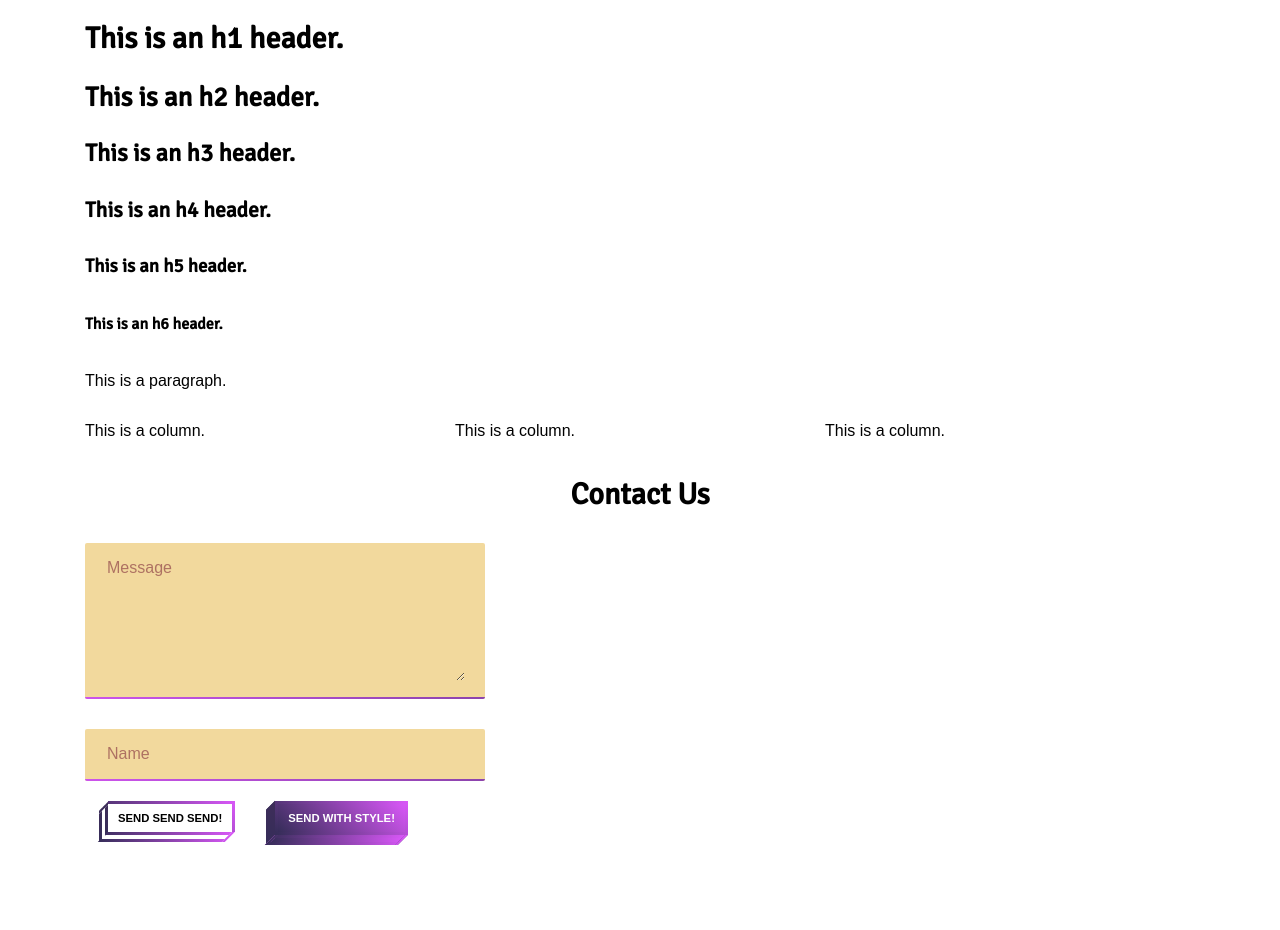
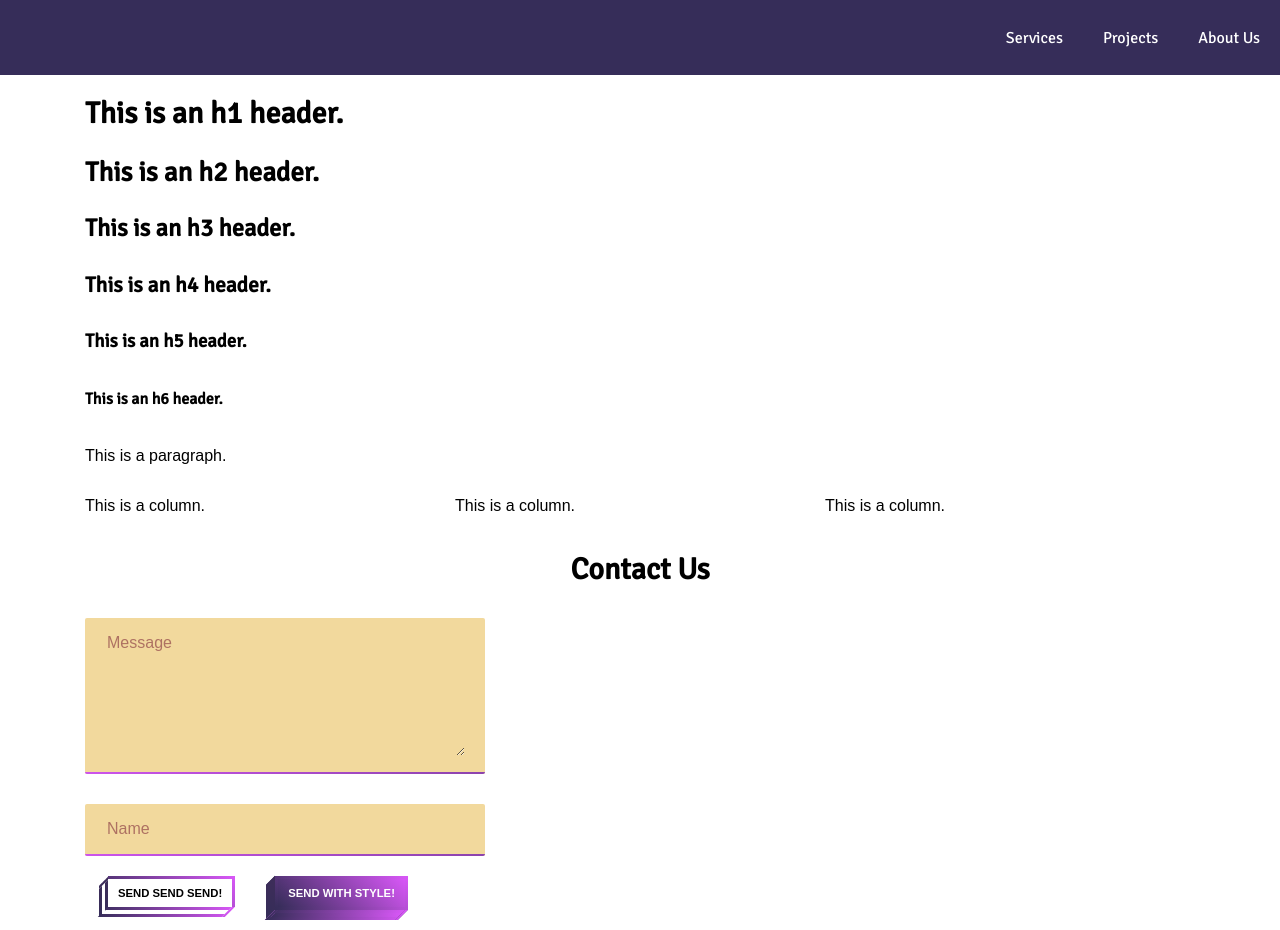
Before and after one commit to vermilion-tech/vt-rebuild-1, a Vue app: page / in a window 1280 px wide. Before the commit the page ends 855 px from the top, so only its background shows below. Built offline with nearby package versions, Linux system fonts and the light colour scheme; a web font is replaced by a local one.

Commit message:
Added basic navbar, now let's add the decorative elements

```diff
--- a/src/App.vue
+++ b/src/App.vue
@@ -1,5 +1,7 @@
 <template>
   <div id="app">
+
+    <Navbar :pages="pages" />
 
     <Container>
 
@@ -56,6 +58,7 @@ import FloatingFormLabel from './components/atoms/FloatingFormLabel.vue';
 import FormTextInput from './components/molecules/FormTextInput.vue';
 import FormTextArea from './components/molecules/FormTextArea.vue';
 import GradientButton from './components/atoms/GradientButton.vue';
+import Navbar from './components/molecules/Navbar.vue';
 import Row from './components/atoms/Row.vue';
 export default {
   name: 'app',
@@ -66,13 +69,28 @@ export default {
     FormTextArea,
     FormTextInput,
     GradientButton,
+    Navbar,
     Row
   },
 
   data: function() {
     return {
       name: '',
-      message: ''
+      message: '',
+      pages: [
+        {
+          name: 'Services',
+          path: 'services'
+        },
+        {
+          name: 'Projects',
+          path: 'projects'
+        },
+        {
+          name: 'About Us',
+          path: 'about'
+        }
+      ]
     }
   }
 }
--- /dev/null
+++ b/src/components/molecules/Navbar.vue
@@ -0,0 +1,47 @@
+<!-- A navbar designed to fit at the top -->
+<template>
+	<div class="navbar">
+
+		<div>
+			<!-- placeholder for image -->
+		</div>
+
+		<!-- Links proper.  Fits on the right-hand side -->
+		<div class="menu">
+			<router-link v-for="page in pages" class="h6"
+				:to="{ path: page.path}">
+				{{ page.name }}
+			</router-link>
+		</div>
+
+	</div>
+</template>
+
+<script>
+export default {
+	name: "Navbar",
+	props: ['pages']
+}
+</script>
+
+<style lang="scss" scoped>
+@import '../../styles/colors';
+.navbar {
+	background-color: $purple-dark;
+	height: 7.5rem;
+
+	.menu {
+		align-items: center;
+		display: flex;
+		float: right;
+		height: 100%;
+	}
+
+	a {
+		color: $white;
+		display: block;
+		flex-grow: 0;
+		padding: 2rem;
+	}
+}
+</style>
--- /dev/null
+++ b/src/router/index.js
@@ -0,0 +1,20 @@
+/**
+ * Defines routing structure of the app.
+ * * * * */
+
+import Vue from 'vue';
+import Router from 'vue-router';
+
+import About from '../pages/About.vue';
+
+Vue.use(Router);
+
+export default new Router({
+	routes: [
+		{
+			path: '/about',
+			name: 'About',
+			component: About
+		}
+	]
+})
--- a/src/styles/_typography.scss
+++ b/src/styles/_typography.scss
@@ -11,33 +11,37 @@ p {
 	font-size: 1.6rem;
 }
 
+a {
+	text-decoration: none;
+}
+
 // Headers use "signika" as a font
 h1, .h1, h2, .h2, h3, .h3, h4, .h4, h5, .h5, h6, .h6 {
 	font-family: "signika", sans-serif;
 }
 
 // Header sizes, by default, range from 3rem down to 1.6rem
-h1 {
+h1, .h1 {
 	font-size: 3rem;
 }
 
-h2 {
+h2, .h2 {
  font-size: 2.72rem;
 }
 
-h3 {
+h3, .h3 {
 	font-size: 2.44rem;
 }
 
-h4 {
+h4, .h4 {
 	font-size: 2.16rem;
 }
 
-h5 {
+h5, .h5 {
 	font-size: 1.88rem;
 }
 
-h6 {
+h6, .h6 {
 	font-size: 1.6rem;
 }
 
```
